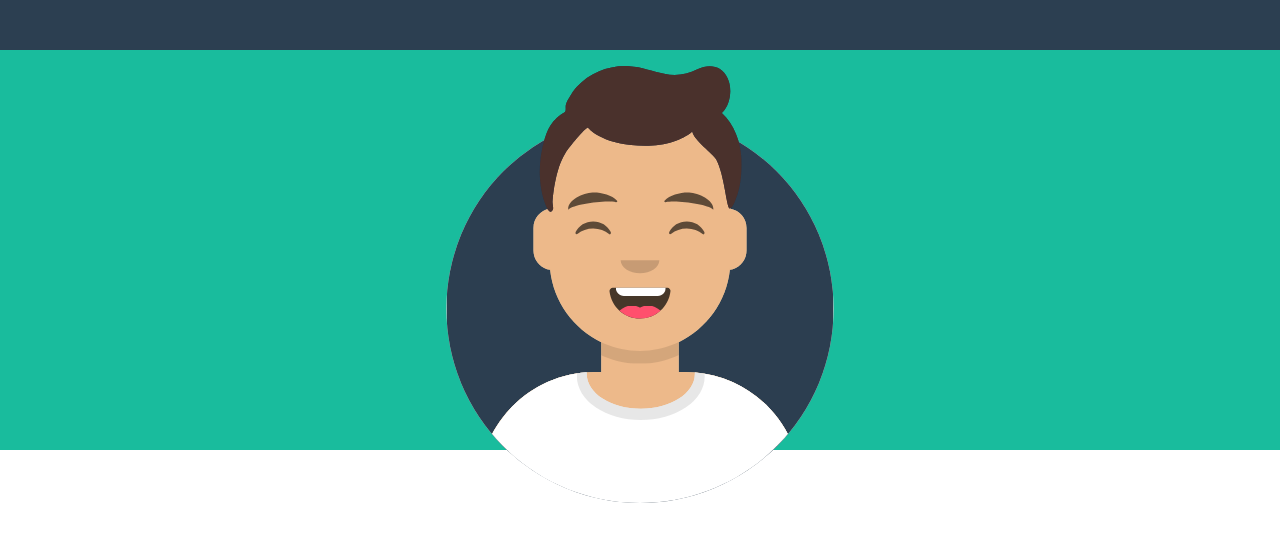
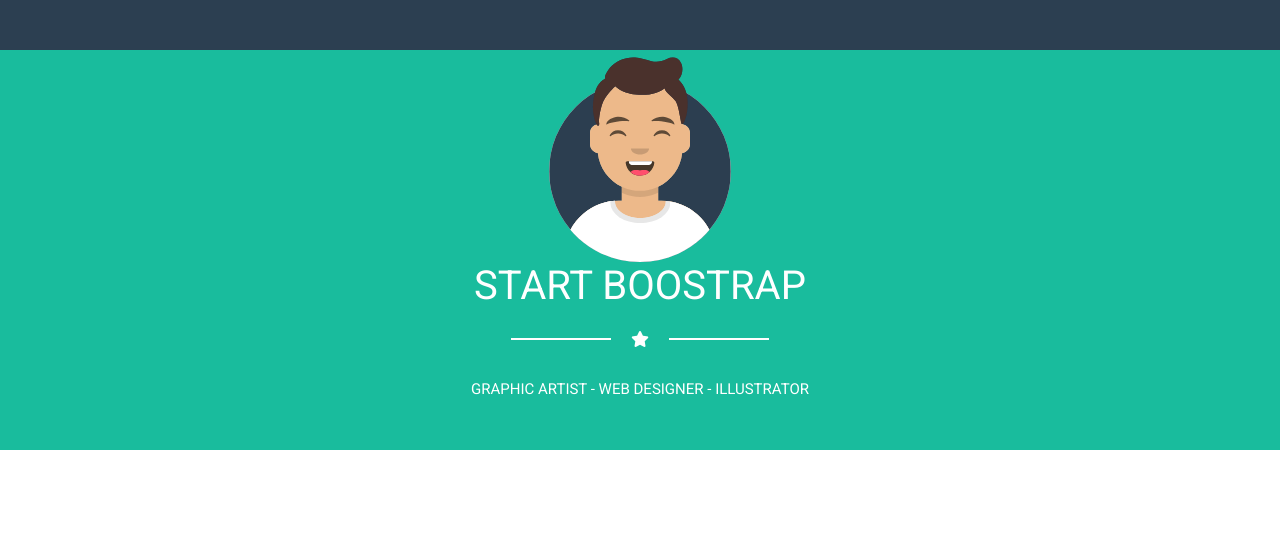
Before and after one commit to lorenzocutrera/html-css-bootstrap-freelancer, a plain HTML site: page index.html in a window 1280 px wide. Drawn offline with nearby package versions, Linux system fonts and the light colour scheme.

Commit message:
add jumbotron

```diff
--- a/assets/style.css
+++ b/assets/style.css
@@ -18,7 +18,26 @@ header{
     justify-content: center;
 }
 
-.jumbotron .col-4{
+.jumbotron .col-7{
     text-align: center;
     color: white;
 }
+.fa-star{
+    color: white;
+}
+.starline{
+    display: flex;
+    justify-content: center;
+    align-items: center;
+}
+.line{
+    width: 100px;
+    border: solid 1px;
+    height: 0px;
+    margin: 20px;
+}
+
+.jumbotron h3{
+    font-size: 15px;
+    margin-top: 20px;
+}
--- a/index.html
+++ b/index.html
@@ -11,6 +11,7 @@
     <link rel="preconnect" href="https://fonts.googleapis.com">
     <link rel="preconnect" href="https://fonts.gstatic.com" crossorigin>
     <link href="https://fonts.googleapis.com/css2?family=Roboto:wght@400;700&display=swap" rel="stylesheet">
+    <link rel="stylesheet" href="https://cdnjs.cloudflare.com/ajax/libs/font-awesome/6.4.0/css/all.min.css" integrity="sha512-iecdLmaskl7CVkqkXNQ/ZH/XLlvWZOJyj7Yy7tcenmpD1ypASozpmT/E0iPtmFIB46ZmdtAc9eNBvH0H/ZpiBw==" crossorigin="anonymous" referrerpolicy="no-referrer" />
 </head>
 
 
@@ -26,10 +27,15 @@
 
 <main>
 <section class="jumbotron">
-<div class="col-4">
-    <img width="100%" src="./assets/img/avatar.svg" alt="">
+<div class="col-7">
+    <img width="200px" src="./assets/img/avatar.svg" alt="">
     <h1>START BOOSTRAP</h1>
-
+<div class="starline">
+    <div class="line"></div>
+    <i class="fa fa-star" aria-hidden="true"></i>
+    <div class="line"></div>
+</div>
+<h3>GRAPHIC ARTIST - WEB DESIGNER - ILLUSTRATOR</h3>
 </div>
 </section>
 
```
